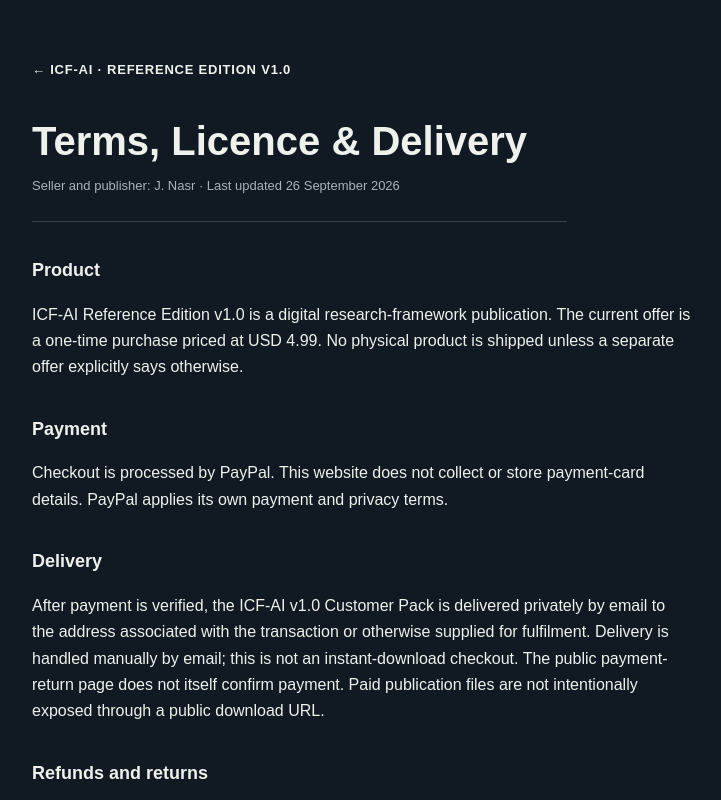
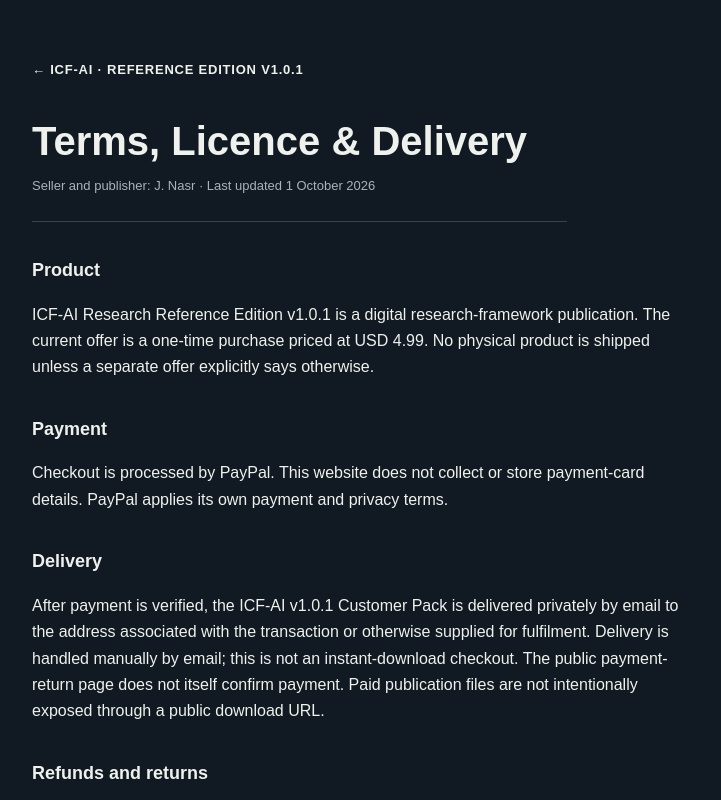
Before and after one commit to Joenasriani/icf-ai, a website: page icf-ai-terms.html in a window 1280 px wide. Shown: the top 800 px of the page, without its empty margins (198-919 px from the left). Drawn offline with Linux system fonts and the light colour scheme.

Commit message:
Update ICF-AI terms and private RAG licence for v1.0.1

```diff
--- a/icf-ai-terms.html
+++ b/icf-ai-terms.html
@@ -3,21 +3,22 @@
 <head>
 <meta charset="utf-8">
 <meta name="viewport" content="width=device-width,initial-scale=1">
-<title>Terms, Licence & Delivery | ICF-AI v1.0</title>
-<meta name="description" content="Digital product terms, purchaser licence, delivery, refund and privacy information for ICF-AI Reference Edition v1.0 by J. Nasr.">
+<title>Terms, Licence & Delivery | ICF-AI v1.0.1</title>
+<meta name="description" content="Digital product terms, purchaser licence, delivery, refund and privacy information for ICF-AI Reference Edition v1.0.1 by J. Nasr.">
 <meta name="robots" content="index,follow">
 <link rel="canonical" href="https://reasoning-and-logic.vercel.app/icf-ai-terms">
 <style>body{margin:0;background:#111a23;color:#eef1ec;font:16px/1.65 Arial,Helvetica,sans-serif}.wrap{max-width:820px;margin:auto;padding:56px 24px 80px}h1{font-size:40px;line-height:1.05;margin:0 0 10px}h2{margin-top:34px;font-size:18px}p,li{max-width:74ch}a{color:inherit}.back{display:inline-block;margin-bottom:40px;font-size:13px;font-weight:700;letter-spacing:.06em;text-decoration:none}.meta{color:#aab2b8;font-size:13px;border-bottom:1px solid #34424e;padding-bottom:24px;margin-bottom:30px}</style>
 </head>
 <body><main class="wrap">
-<a class="back" href="/icf-ai">← ICF-AI · REFERENCE EDITION V1.0</a>
+<a class="back" href="/icf-ai">← ICF-AI · REFERENCE EDITION V1.0.1</a>
 <h1>Terms, Licence &amp; Delivery</h1>
-<p class="meta">Seller and publisher: J. Nasr · Last updated 26 September 2026</p>
-<h2>Product</h2><p>ICF-AI Reference Edition v1.0 is a digital research-framework publication. The current offer is a one-time purchase priced at USD 4.99. No physical product is shipped unless a separate offer explicitly says otherwise.</p>
+<p class="meta">Seller and publisher: J. Nasr · Last updated 1 October 2026</p>
+<h2>Product</h2><p>ICF-AI Research Reference Edition v1.0.1 is a digital research-framework publication. The current offer is a one-time purchase priced at USD 4.99. No physical product is shipped unless a separate offer explicitly says otherwise.</p>
 <h2>Payment</h2><p>Checkout is processed by PayPal. This website does not collect or store payment-card details. PayPal applies its own payment and privacy terms.</p>
-<h2>Delivery</h2><p>After payment is verified, the ICF-AI v1.0 Customer Pack is delivered privately by email to the address associated with the transaction or otherwise supplied for fulfilment. Delivery is handled manually by email; this is not an instant-download checkout. The public payment-return page does not itself confirm payment. Paid publication files are not intentionally exposed through a public download URL.</p>
+<h2>Delivery</h2><p>After payment is verified, the ICF-AI v1.0.1 Customer Pack is delivered privately by email to the address associated with the transaction or otherwise supplied for fulfilment. Delivery is handled manually by email; this is not an instant-download checkout. The public payment-return page does not itself confirm payment. Paid publication files are not intentionally exposed through a public download URL.</p>
 <h2>Refunds and returns</h2><p>Because the product is digital, refund requests are assessed case by case, subject to any mandatory consumer rights that apply. Contact the seller with the order details and the reason for the request. Nothing on this page limits rights that cannot legally be waived.</p>
 <h2>Purchaser licence</h2><p>Purchase grants the buyer a personal, non-transferable licence to use the supplied files for personal study, internal research, teaching preparation and internal organizational analysis. Reasonable quotation, citation and discussion with attribution are permitted.</p>
+<p>The purchaser may load the supplied project-source files into private, non-public AI project knowledge bases, retrieval-augmented generation (RAG) systems, local language-model tools, or other internal research assistants for the permitted uses above. This permission does not allow public indexing, public retrieval, redistribution, or exposing the source files through a shared or public knowledge service.</p>
 <p>The supplied files may not be resold, redistributed, publicly posted, or represented as the buyer's own publication. Republication of the complete work or incorporation of substantial portions into another commercial product requires permission from the copyright holder. Nothing in this licence limits mandatory quotation, fair-dealing, fair-use, consumer or other rights that cannot legally be waived in the buyer's jurisdiction.</p>
 <h2>Research status</h2><p>ICF-AI is a provisional, versioned research architecture. It is not presented as a universal theory of AI, an established standard, or a guarantee of analytical correctness. Its methods and categories remain subject to evidence and revision.</p>
 <h2>Privacy</h2><p>The publication site does not ask for payment-card information. Hosting, security and payment providers may process technical, transaction or anti-fraud data as part of providing their services. Email used for fulfilment or support is used to process the order and correspondence.</p>
```
